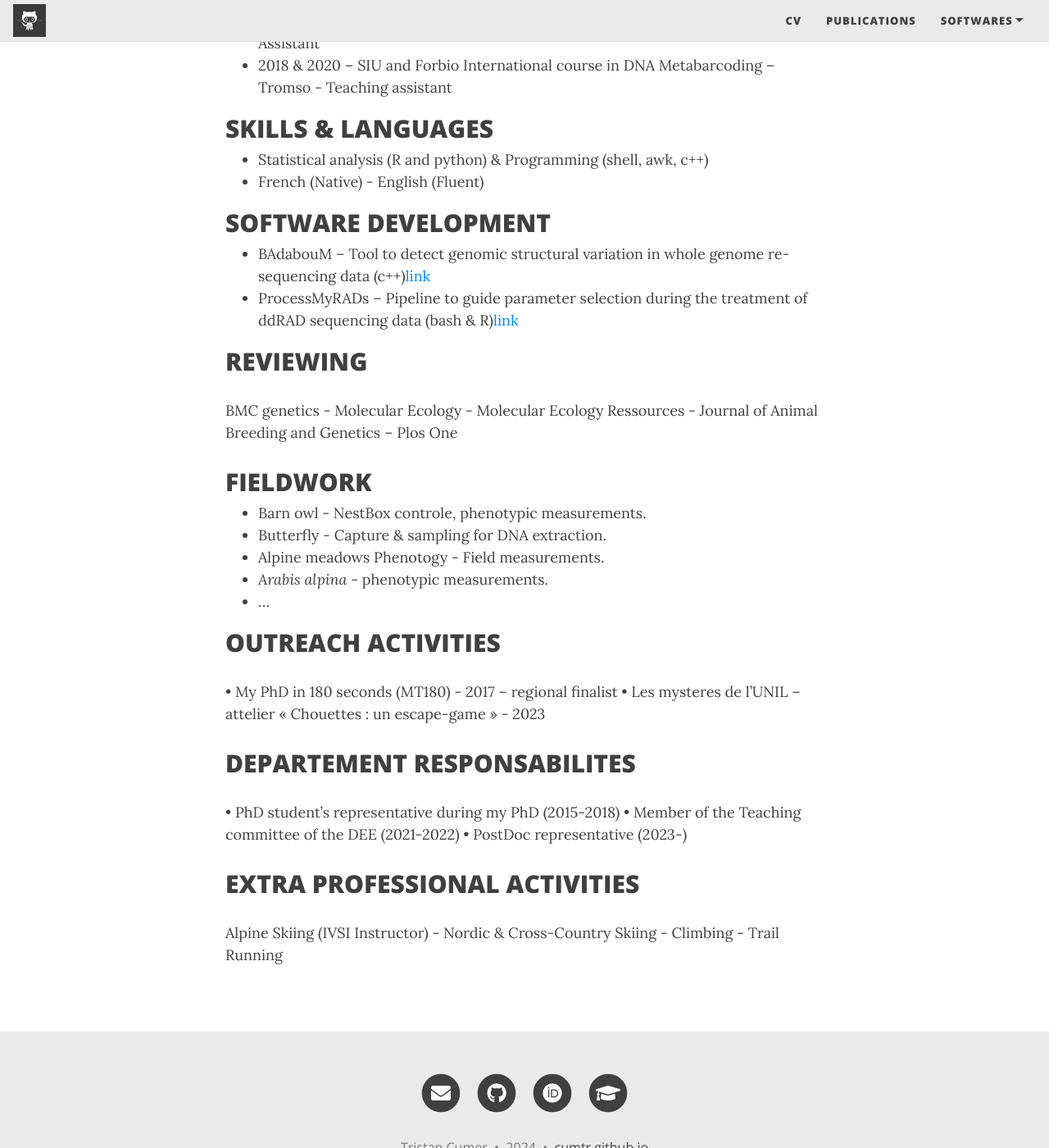
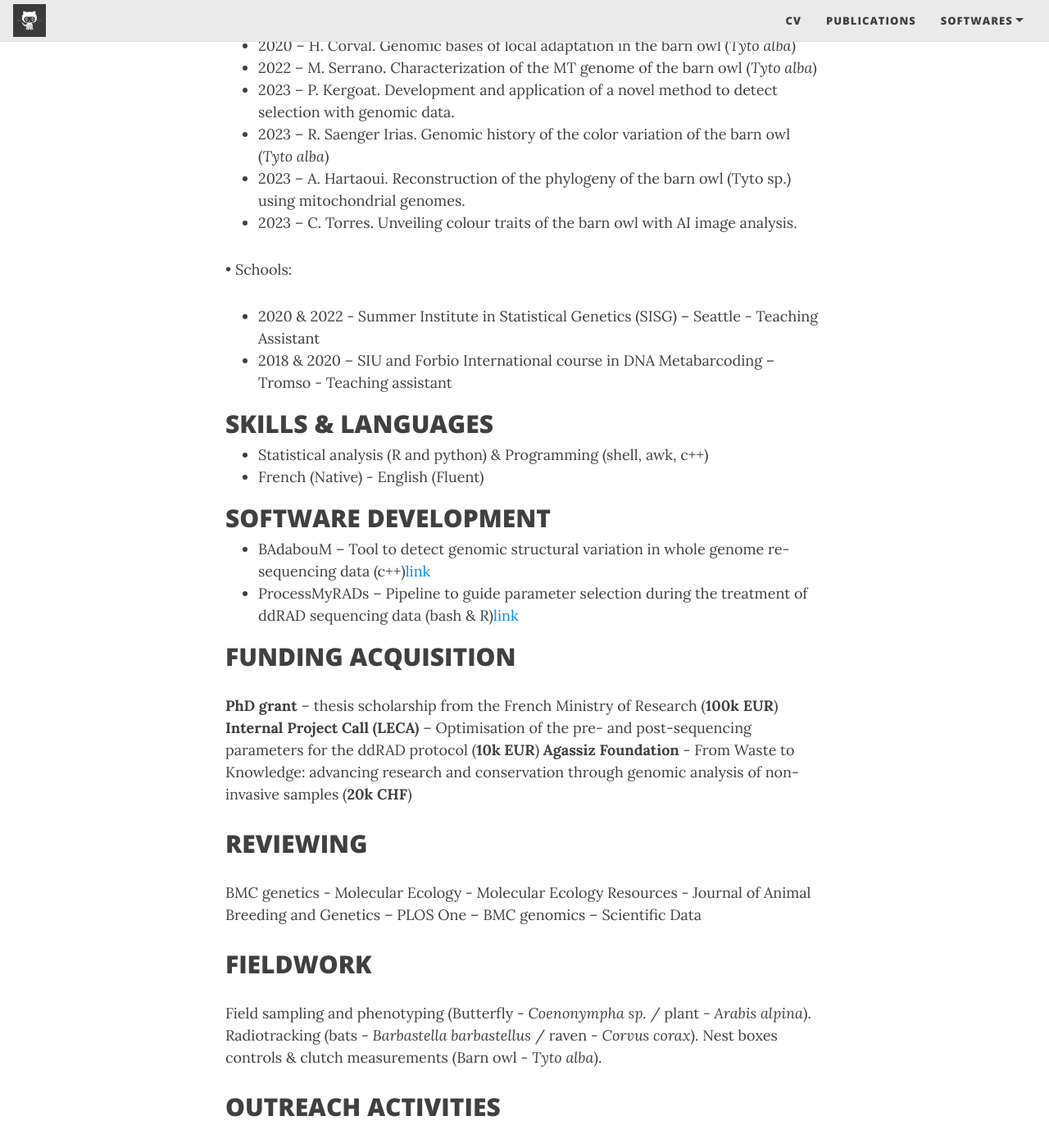
Before and after one commit to cumtr/cumtr.github.io, a Jekyll site: the page built from CV.md, in a window 1280 px wide and 1400 px high, scrolled down 3467 px. Shown: the whole window at 82% size. Built offline with Jekyll 4.4.1, drawn with Linux system fonts in a browser that asks for light colours; nearby versions of some CDN libraries; some of the changed text lies outside the part shown.

Commit message:
Update CV.md

```diff
--- a/CV.md
+++ b/CV.md
@@ -38,6 +38,10 @@
 
 
 ## SCIENTIFIC COMMUNICATIONS
+
+Jan 2024 – Biology 24 - National Congress - Talk - *Quantitative genetics and population genomics goes wild: Short term evolution of the Swiss barn owl (Tyto alba).*
+
+Jul 2023 – Congress of the Society for Molecular Biology and Evolution (SMBE) - International Congress - Poster - *The genomic architecture of a continuous color variation in the European barn owl (Tyto alba).*
 
 Feb 2023 – Biology 23 - National Congress - Talk - *The genomic architecture of the color polymorphism in the European barn owl (Tyto alba).*
 
@@ -82,6 +86,8 @@
 	- 2015–2017	Ecology (1st year Master)
 	- 2018 		Ecology (2nd and 3rd year Undergrad)
 
+Laureate of the “special award for outstanding dedication in practical teaching” of the Faculty of Biology and Medicine, University of Lausanne, 2021.
+
 •	Student supervision:
 
 - 2017 – C. Her. Genomic structural variations and local adaptation of Moroccan sheep
@@ -89,6 +95,8 @@
 - 2022 – M. Serrano. Characterization of the MT genome of the barn owl (*Tyto alba*)
 - 2023 – P. Kergoat. Development and application of a novel method to detect selection with genomic data.
 - 2023 – R. Saenger Irias. Genomic history of the color variation of the barn owl (*Tyto alba*)
+- 2023 – A. Hartaoui.  Reconstruction of the phylogeny of the barn owl (Tyto sp.) using mitochondrial genomes.
+- 2023 – C. Torres. Unveiling colour traits of the barn owl with AI image analysis.
 
 •	Schools:
 
@@ -107,19 +115,20 @@
 - BAdabouM – Tool to detect genomic structural variation in whole genome re-sequencing data (c++)[link](https://github.com/cumtr/BAdabouM)
 - ProcessMyRADs – Pipeline to guide parameter selection during the treatment of ddRAD sequencing data (bash & R)[link](https://github.com/cumtr/PmR)
 
+## FUNDING ACQUISITION
+
+**PhD grant** – thesis scholarship from the French Ministry of Research (**100k EUR**)
+**Internal Project Call (LECA)** – Optimisation of the pre- and post-sequencing parameters for the ddRAD protocol (**10k EUR**)
+**Agassiz Foundation** - From Waste to Knowledge: advancing research and conservation
+through genomic analysis of non-invasive samples (**20k CHF**)
 
 ## REVIEWING
 
-BMC genetics - Molecular Ecology - Molecular Ecology Ressources - Journal of Animal Breeding and Genetics – Plos One
-
+BMC genetics - Molecular Ecology - Molecular Ecology Resources - Journal of Animal Breeding and Genetics – PLOS One – BMC genomics – Scientific Data
 
 ## FIELDWORK
 
-- Barn owl - NestBox controle, phenotypic measurements.
-- Butterfly - Capture & sampling for DNA extraction.
-- Alpine meadows Phenotogy - Field measurements.
-- *Arabis alpina* - phenotypic measurements.
-- ...
+Field sampling and phenotyping (Butterfly - *Coenonympha sp.* / plant - *Arabis alpina*). Radiotracking (bats - *Barbastella barbastellus* / raven - *Corvus corax*). Nest boxes controls & clutch measurements (Barn owl - *Tyto alba*).
 
 ## OUTREACH ACTIVITIES
 
```
Also changed, not shown: other parts of CV.md (+1 -1 lines).
